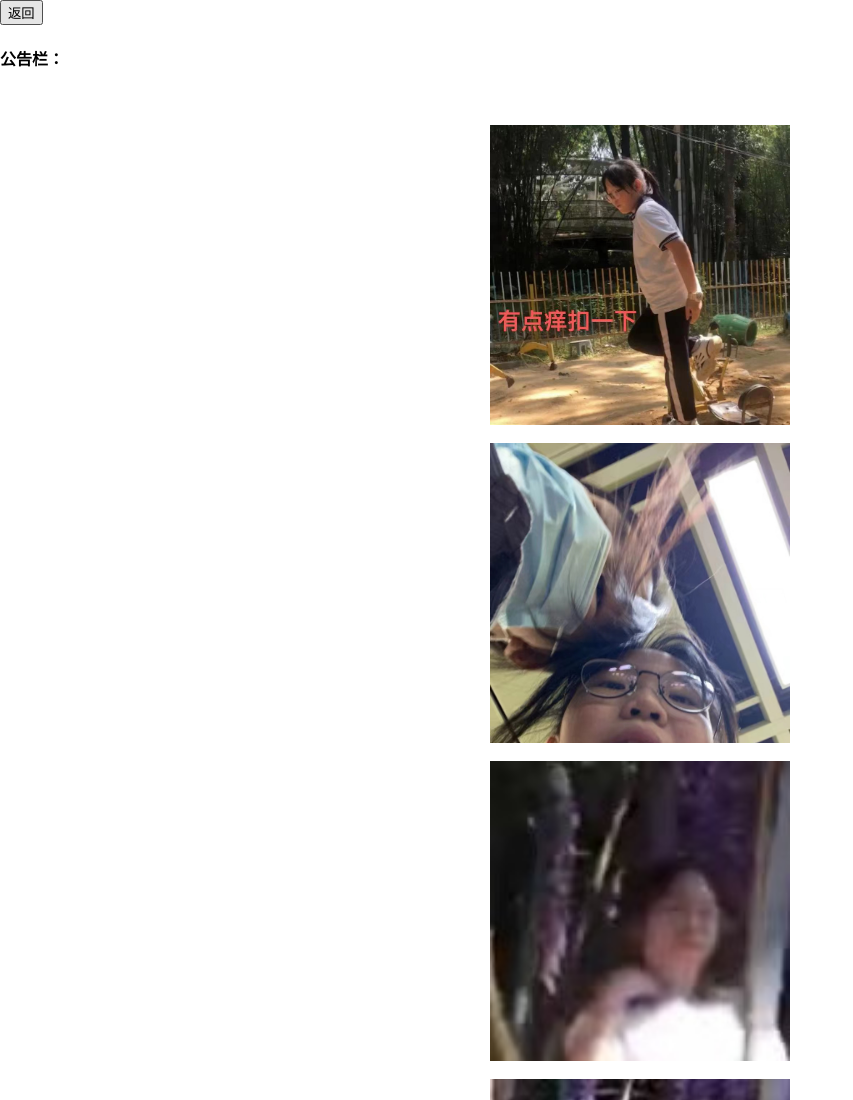
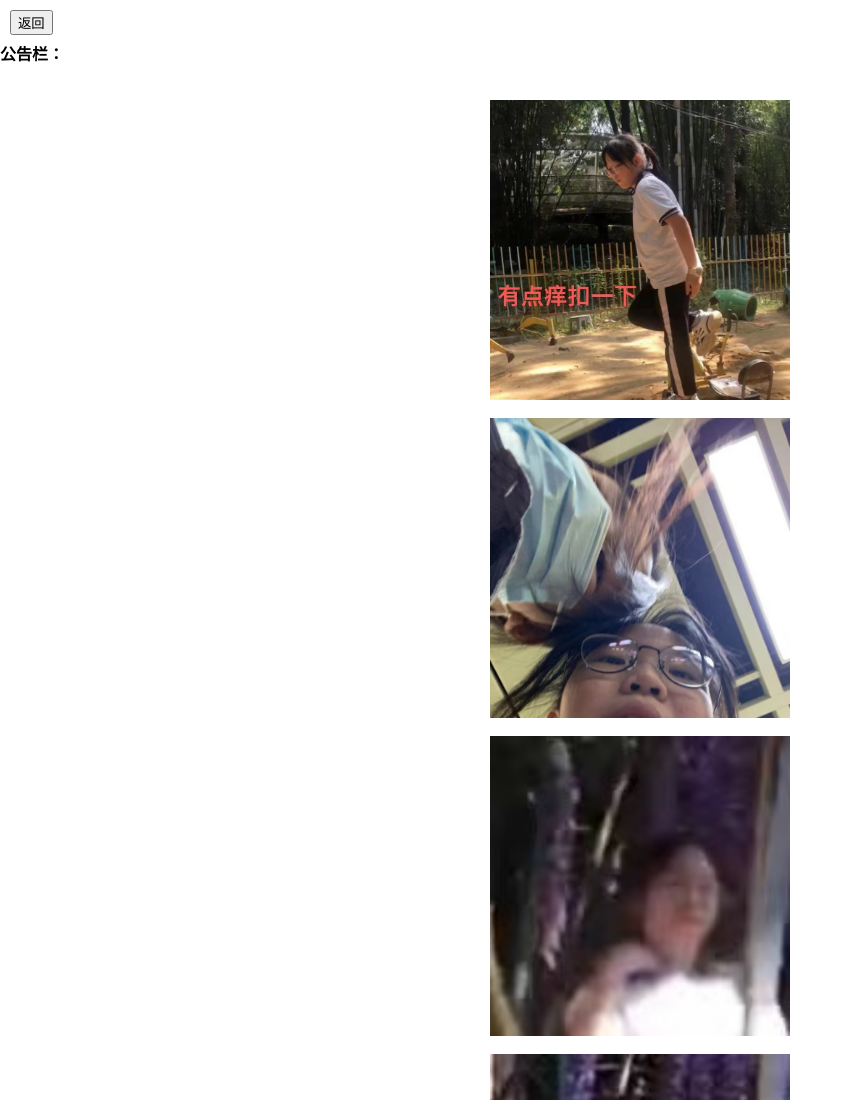
Before and after one commit to yjqwan/lailaoshi, a plain HTML site: page tuji.html in a window 1280 px wide. Shown: the top 1100 px of the page, without its empty margins (0-853 px from the left). Drawn offline with Linux system fonts and the light colour scheme.

Commit message:
Update tuji.html

```diff
--- a/tuji.html
+++ b/tuji.html
@@ -1,12 +1,14 @@
 <!DOCTYPE html>
 <html>
 	<head>
-		<meta name="viewport" content="width=device-width, initial-scale=1.0">
+		<meta charset="utf-8" name="viewport"
+			content="width=device-width, initial-scale=1, maximum-scale=1, user-scalable=no">
 		<title>赖老师图集</title>
 		<style>
 			body {
 				margin: 0;
 				padding: 0;
+				background-color: white;
 			}
 
 			.tp1 {
@@ -84,7 +86,7 @@
 				font-family: "微软雅黑";
 				font-weight: bold;
 				font-style: italic;
-				text-decoration: ;
+				text-decoration: underline;
 			}
 
 			.kg {
@@ -94,12 +96,21 @@
 			h6 {
 				display: inline;
 			}
+
+			#fanhui {
+				position: fixed;
+				top: 10px;
+				left: 10px;
+				margin-bottom: 5px;
+			}
 		</style>
 	</head>
 	<body>
-		<a href="index.html"><button>返回</button></a>
+		<a href="index.html" id="fanhui"><button>返回</button></a>
+		<div class="ggl">
+			<h4 class="gg" style="position: relative; top: 20px;">公告栏：</h4>
+		</div>
 		<div>
-			<h4>公告栏：</h4>
 			<marquee>
 				<div>
 					<h6 class="tips">tips:没事不要点图片，要滑动滑旁边就行了，在浏览器点击图片自动下载图片至手机。</h6>
```
